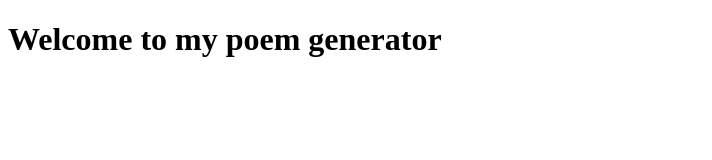
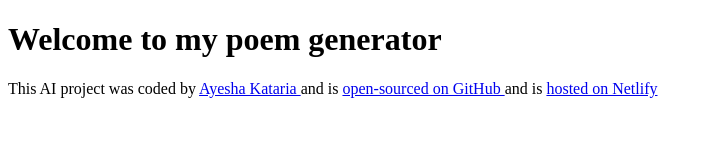
Before and after one commit to ayeshankataria/ai-poem-generator, a plain HTML site: page index.html in a window 1280 px wide. Shown: the whole page, without its empty margins (0-712 px from the left). Drawn offline with Linux system fonts and the light colour scheme.

Commit message:
Added the footer

```diff
--- a/index.html
+++ b/index.html
@@ -8,6 +8,31 @@
 </head>
 <body>
   <h1>Welcome to my poem generator</h1>
+
+  <footer>
+    This AI project was coded by
+    <a
+      href="https://github.com/ayeshankataria"
+      target="_blank"
+    >
+    Ayesha Kataria
+    </a>
+    and is
+    <a
+      href="https://github.com/ayeshankataria/ai-poem-generator"
+      target="_blank"
+    >
+    open-sourced on GitHub
+    </a>
+    and is
+    <a
+      href="https://ak-ai-poem-generator.netlify.app/"
+      target="_blank"
+    >
+    hosted on Netlify
+    </a>
+  </footer>
+
   <script src="src/index.js"></script>
 </body>
 </html>
```
